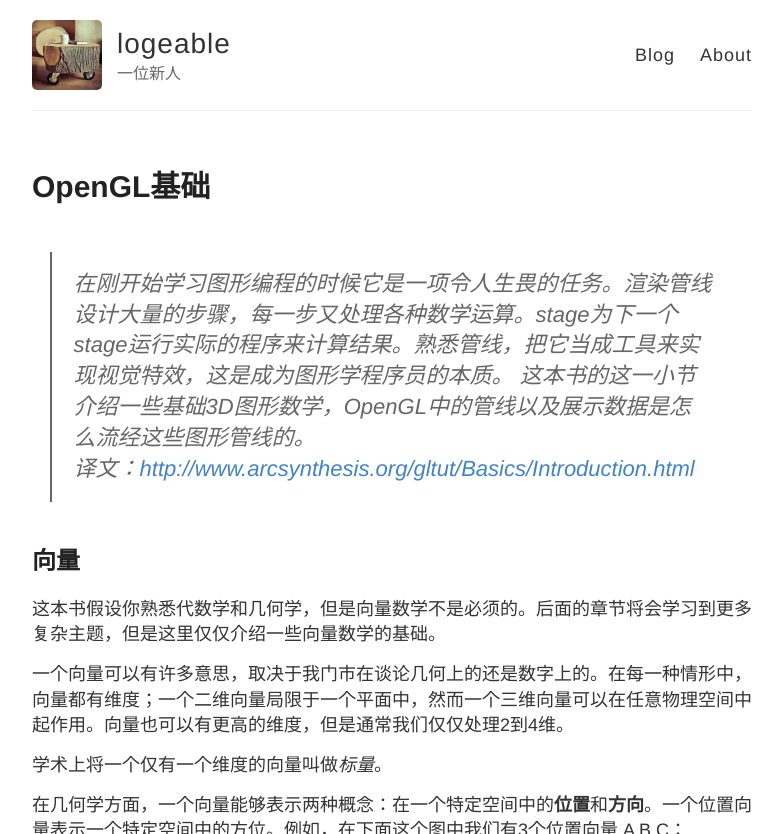
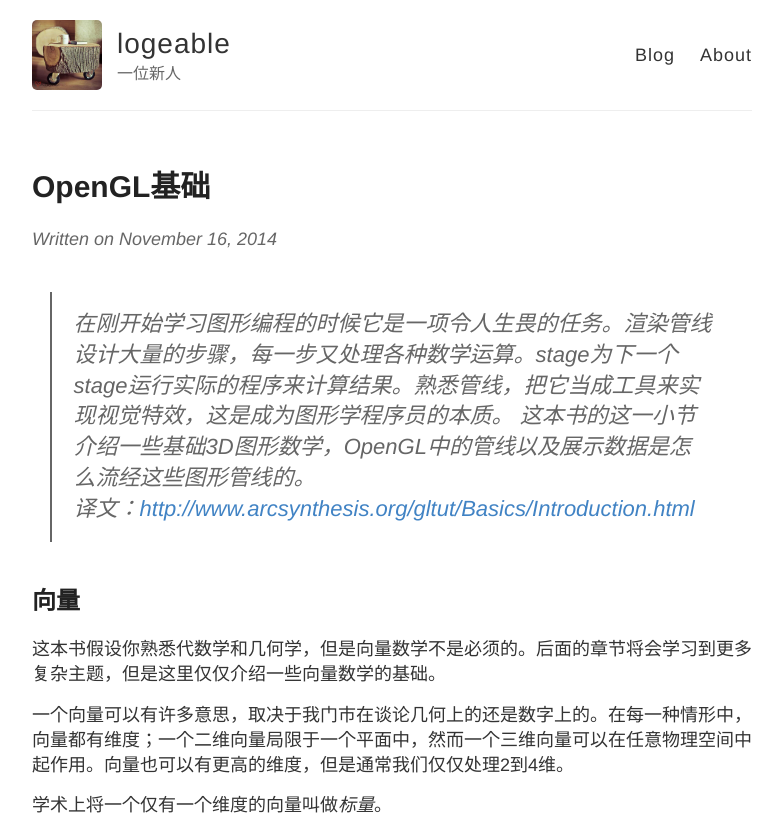
Before and after one commit to logeable/logeable.github.io, a Jekyll site: the page built from _posts/2014-11-16-OpenGL基础.md, in a window 1280 px wide and 900 px high, cut to the strip 0-834 px from the top of the window. Shown: the whole strip, without its empty margins (248-1030 px from the left). Built offline with Jekyll 4.4.1, drawn with Linux system fonts in a browser that asks for light colours; some of the changed text lies outside the part shown.

Commit message:
Update post.html

```diff
--- a/_layouts/post.html
+++ b/_layouts/post.html
@@ -4,14 +4,11 @@ layout: default
 
 <article class="post">
   <h1>{{ page.title }}</h1>
-
+  <div class="date">
+    Written on {{ page.date | date: "%B %e, %Y" }}
+  </div>
   <div class="entry">
     {{ content }}
   </div>
-
-  <div class="date">
-    Written on {{ page.date | date: "%B %e, %Y" }}
-  </div>
-
   {% include disqus.html disqus_identifier=page.disqus_identifier %}
 </article>
```
